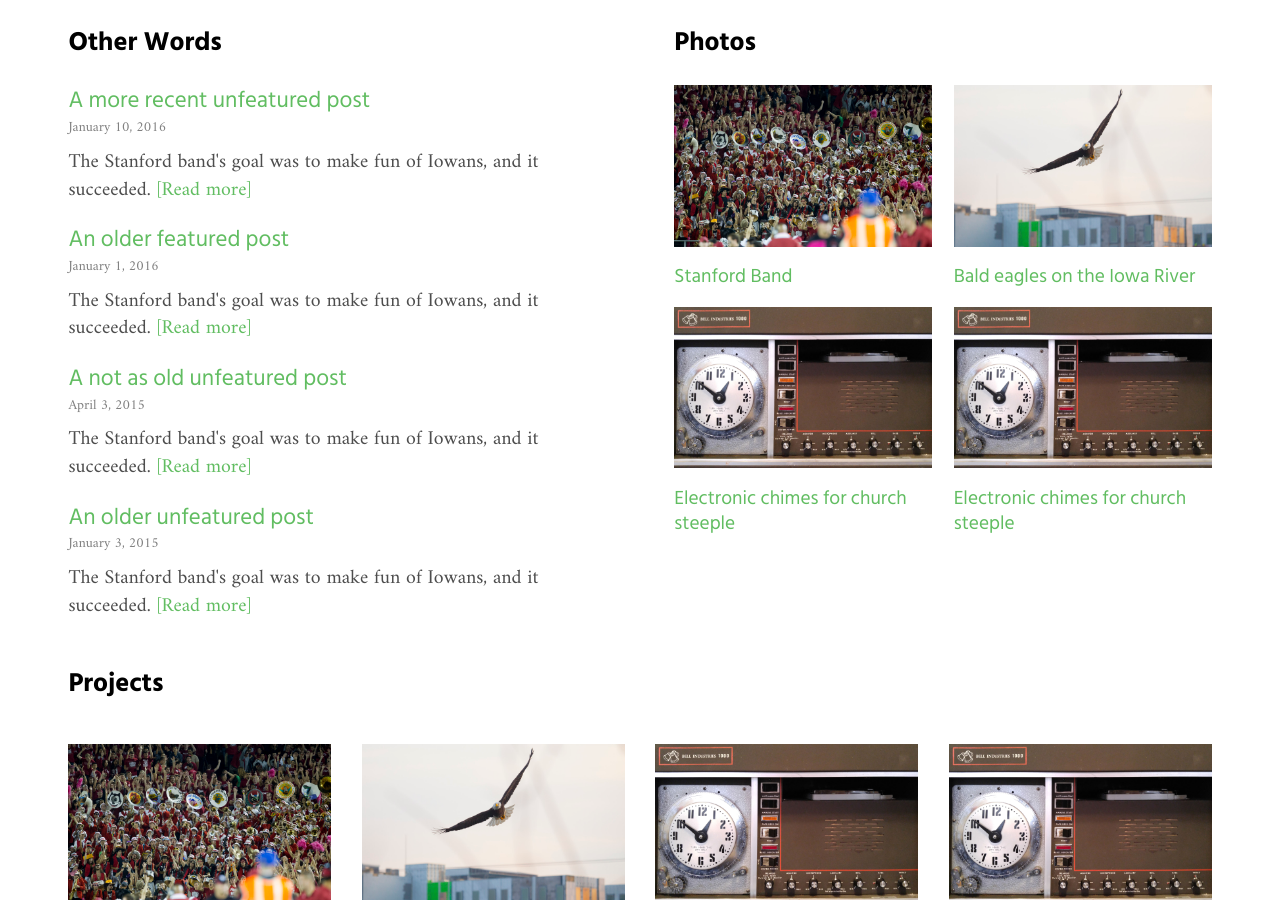
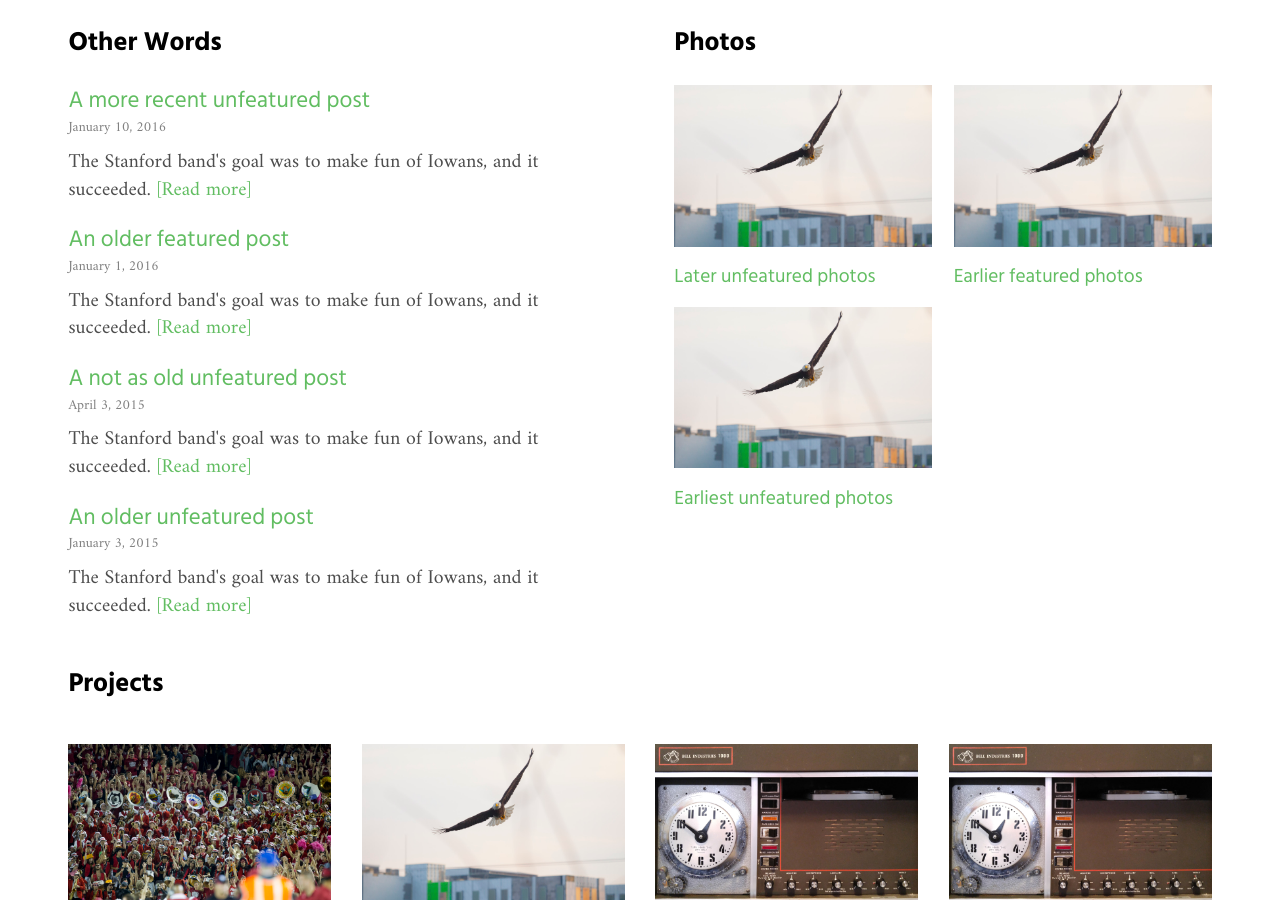
Before and after one commit to zachsanderson/words, a Jekyll site: the page built from index.html, in a window 1280 px wide and 900 px high, scrolled down 469 px. Built offline with Jekyll 4.4.1, drawn with Linux system fonts in a browser that asks for light colours; the list of posts is cut into pages by our own code.

Commit message:
Listing unfeatured photos on index.html

```diff
--- a/index.html
+++ b/index.html
@@ -80,30 +80,22 @@ layout: default
 <section class="photos">
   <h2>Photos</h2>
   <ul class="photofeed">
+    {% assign photos_count = 0 %}
+    {% for post in site.categories["photos"] %}
+    {% if post.id != featured_photos %}
+    {% assign photos_count = photos_count | plus: 1 %}
     <li>
-      <a href="">
-        <img src="images/stanfordband-1600.jpg" alt="Stanford band" />
-        <h3>Stanford Band</h3>
+      <a href="{{site.baseurl}}{{post.url}}" title="Permanent Link to {{site.baseurl}}{{post.url}}">
+        {% assign image = post.images[0] %}
+        {% include image-nocaption.html image=image %}
+        <h3>{{post.title}}</h3>
       </a>
     </li>
-    <li>
-      <a href="">
-        <img src="images/baldeagle-1600.jpg" alt="Bald eagle" />
-        <h3>Bald eagles on the Iowa River</h3>
-      </a>
-    </li>
-    <li>
-      <a href="">
-        <img src="images/chimes-1600.jpg" alt="Chimes" />
-        <h3>Electronic chimes for church steeple</h3>
-      </a>
-    </li>
-    <li>
-      <a href="">
-        <img src="images/chimes-1600.jpg" alt="Chimes" />
-        <h3>Electronic chimes for church steeple</h3>
-      </a>
-    </li>
+    {% endif %}
+    {% if photos_count > 3 %}
+      {% break %}
+    {% endif %}
+    {% endfor %}
   </ul>
 </section>
 </div>
```
Also changed, not shown: _posts/photos/2016-01-22-earliest-unfeatured-photos.md (added, +16 -0 lines), _posts/photos/2016-01-23-earlier-featured-photos.md (added, +16 -0 lines), _posts/photos/2016-01-27-later-unfeatured-photos.md (added, +16 -0 lines).
